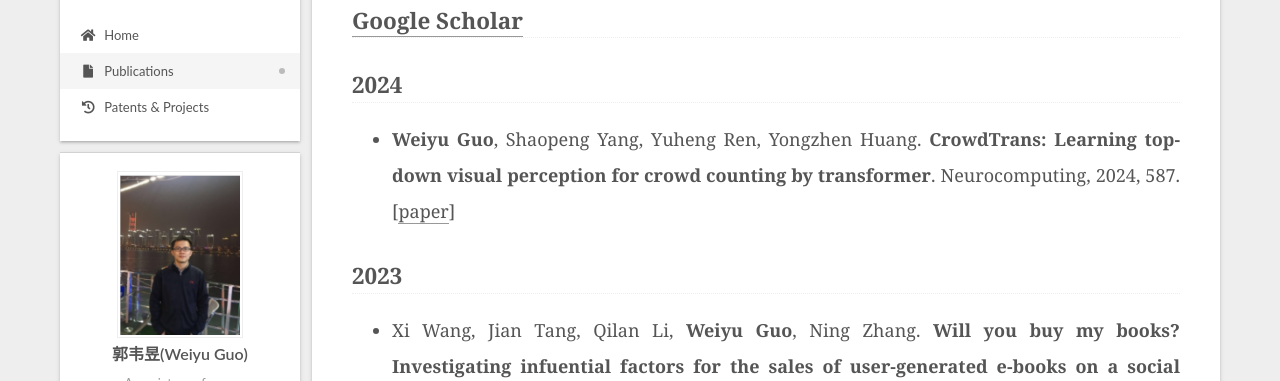
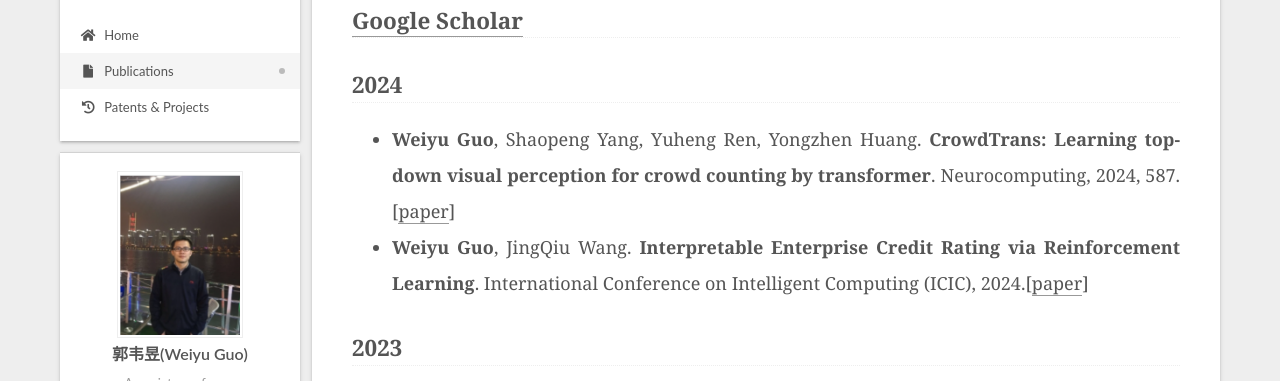
Before and after one commit to Weyne168/Weyne168.github.io, a plain HTML site: page publications/index.html in a window 1280 px wide. Shown: the part 150-531 px from the top of the page. Drawn offline with Linux system fonts and the light colour scheme; a web font is replaced by a local one.

Commit message:
Update index.html

```diff
--- a/publications/index.html
+++ b/publications/index.html
@@ -157,8 +157,9 @@
 
 <div class="post-body">
 <h3><a href="https://scholar.google.com/citations?user=13wGmrMAAAAJ&hl=en&oi=ao", color=#0000FF>Google Scholar</a></h3>
-<h3 id="2023"><a href="#2024" class="headerlink" title="2024"></a>2024</h3><ul>
+<h3 id="2024"><a href="#2024" class="headerlink" title="2024"></a>2024</h3><ul>
 <li> <strong>Weiyu Guo</strong>,  Shaopeng Yang, Yuheng Ren,  Yongzhen Huang. <strong> CrowdTrans: Learning top-down visual perception for crowd counting by transformer</strong>. Neurocomputing, 2024, 587.[<a target="_blank" rel="noopener" href="10.1016/j.neucom.2024.127650">paper</a>]</li>
+<li> <strong>Weiyu Guo</strong>, JingQiu Wang. <strong>Interpretable Enterprise Credit Rating via Reinforcement Learning</strong>. International Conference on Intelligent Computing (ICIC), 2024.[<a target="_blank" rel="noopener" href="10.1007/978-981-97-5663-6_25">paper</a>]</li>
 </ul>
 <h3 id="2023"><a href="#2023" class="headerlink" title="2023"></a>2023</h3><ul>
 <li> Xi Wang, Jian Tang, Qilan Li, <strong>Weiyu Guo</strong>, Ning Zhang. <strong> Will you buy my books? Investigating infuential factors for the sales of user‑generated e‑books on a social commerce platform</strong>. Information Technology and Management, 2023.</li>
```
